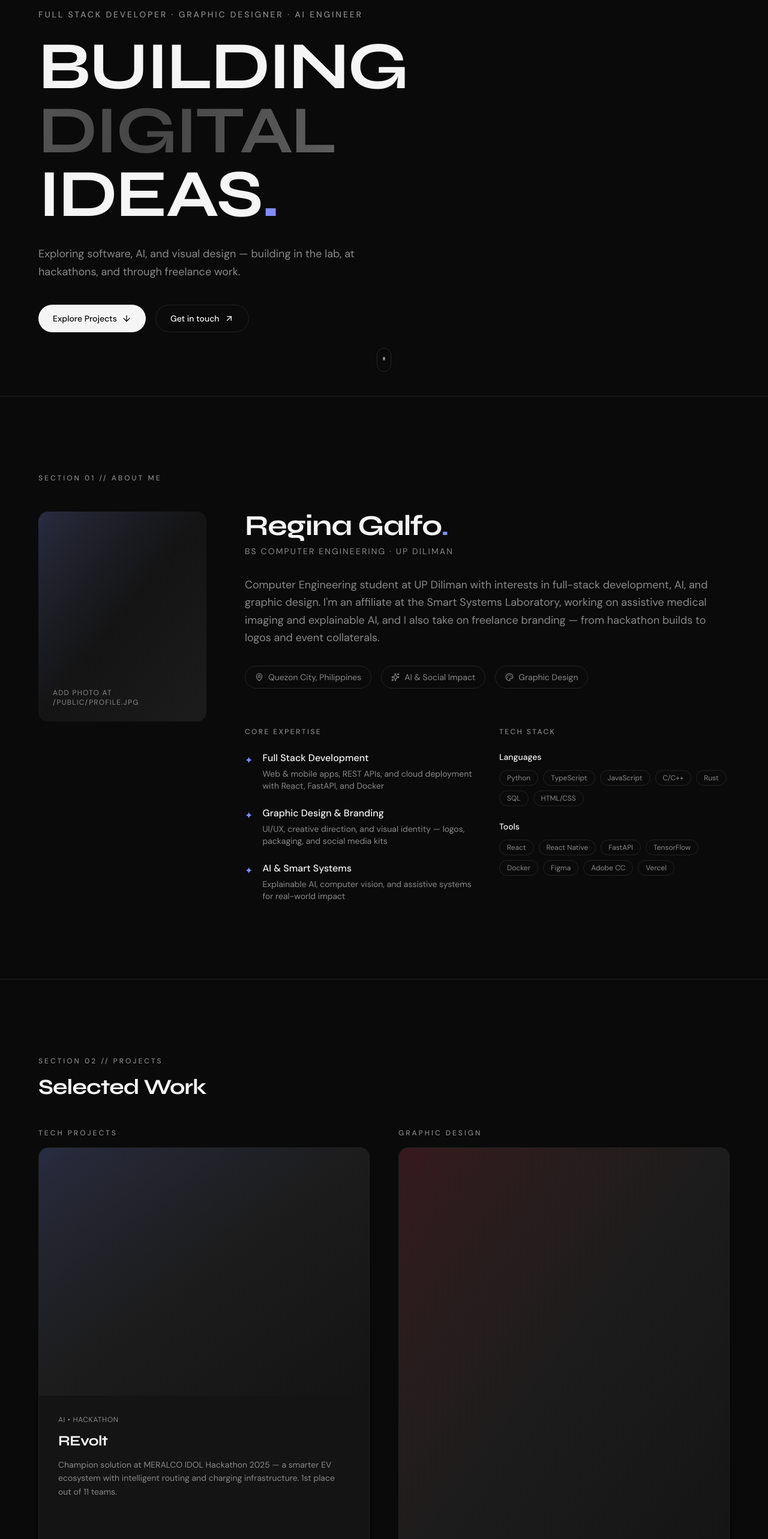
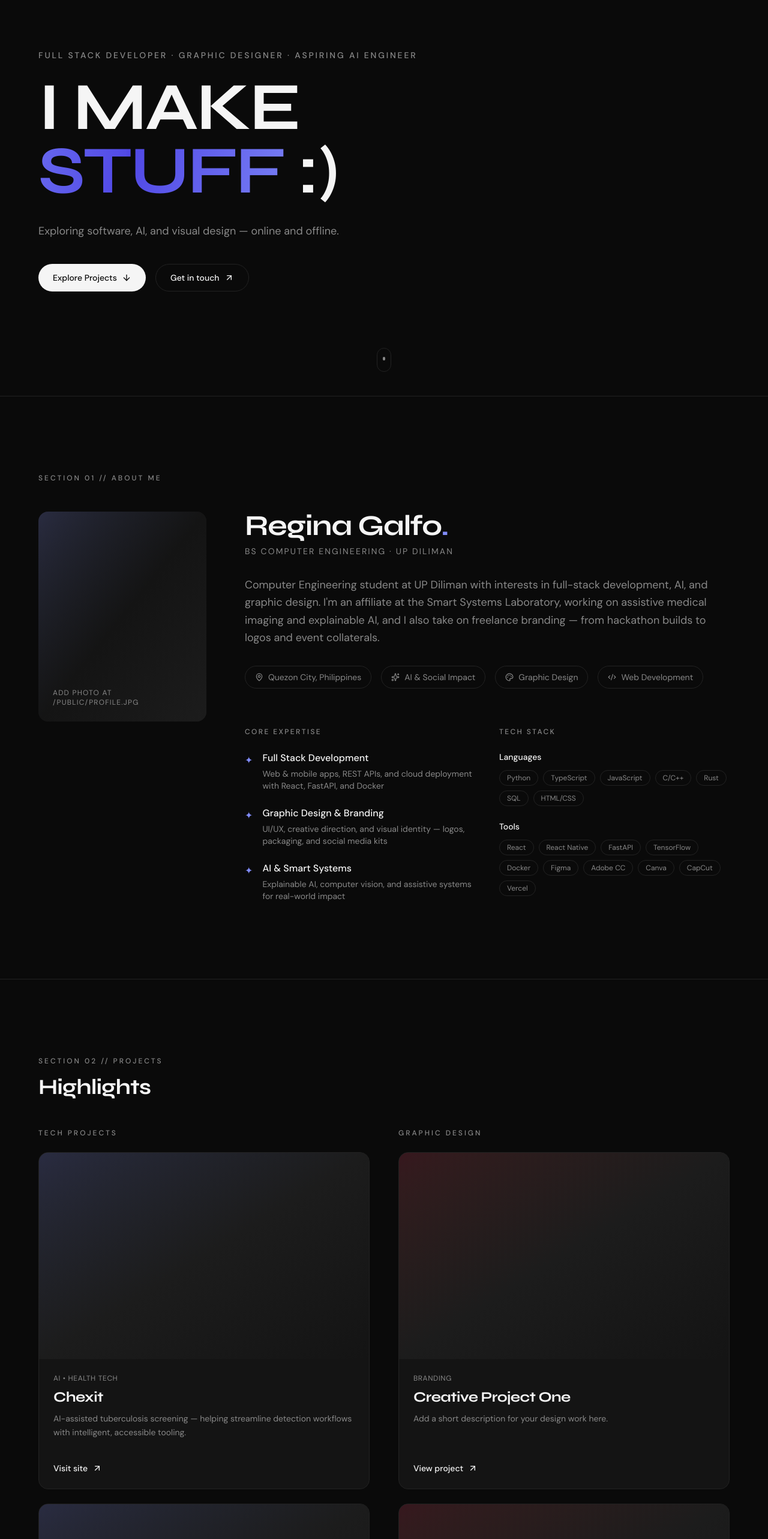
Before and after one commit to wydgin/portfolio, a Next.js app: page / in a window 1280 px wide. Shown: the part 140-2706 px from the top of the page at 60% size. Built offline with nearby package versions, Linux system fonts and the light colour scheme.

Commit message:
More customizations

```diff
--- a/src/app/globals.css
+++ b/src/app/globals.css
@@ -90,18 +90,16 @@ body {
   }
 }
 
-.text-light-flow {
-  --flow-base: #555555;
-  --flow-dim: #333333;
-  --flow-bright: #ffffff;
+.text-accent-flow {
+  --flow-dim: #4338ca;
+  --flow-base: #6366f1;
+  --flow-bright: #a5b4fc;
   display: inline-block;
   background: linear-gradient(
     105deg,
     var(--flow-dim) 0%,
     var(--flow-base) 35%,
-    color-mix(in srgb, var(--flow-bright) 50%, var(--flow-base)) 46%,
     var(--flow-bright) 50%,
-    color-mix(in srgb, var(--flow-bright) 50%, var(--flow-base)) 54%,
     var(--flow-base) 65%,
     var(--flow-dim) 100%
   );
@@ -110,22 +108,22 @@ body {
   -webkit-background-clip: text;
   color: transparent;
   -webkit-text-fill-color: transparent;
-  animation: text-light-flow 4s linear infinite;
+  animation: text-accent-flow 4s linear infinite;
 }
 
-.dark .text-light-flow {
-  --flow-dim: #444444;
-  --flow-base: #666666;
-  --flow-bright: #ffffff;
+.dark .text-accent-flow {
+  --flow-dim: #4f46e5;
+  --flow-base: #818cf8;
+  --flow-bright: #c7d2fe;
 }
 
-:root:not(.dark) .text-light-flow {
-  --flow-dim: #aaaaaa;
-  --flow-base: #777777;
-  --flow-bright: #111111;
+:root:not(.dark) .text-accent-flow {
+  --flow-dim: #4338ca;
+  --flow-base: #6366f1;
+  --flow-bright: #a5b4fc;
 }
 
-@keyframes text-light-flow {
+@keyframes text-accent-flow {
   0% {
     background-position: 150% center;
   }
--- a/src/components/About.tsx
+++ b/src/components/About.tsx
@@ -1,7 +1,7 @@
 "use client";
 
 import { motion } from "framer-motion";
-import { MapPin, Palette, Sparkles } from "lucide-react";
+import { Code2, MapPin, Palette, Sparkles } from "lucide-react";
 import { expertise, siteConfig, techStack } from "@/data/portfolio";
 
 const fadeUp = {
@@ -89,6 +89,10 @@ export function About() {
                 <Palette className="h-3.5 w-3.5" />
                 {siteConfig.designFocus}
               </div>
+              <div className="flex items-center gap-2 rounded-full border border-border px-4 py-2 text-sm text-muted">
+                <Code2 className="h-3.5 w-3.5" />
+                {siteConfig.webFocus}
+              </div>
             </motion.div>
 
             <motion.div
--- a/src/components/Hero.tsx
+++ b/src/components/Hero.tsx
@@ -22,13 +22,13 @@ export function Hero() {
             initial={{ opacity: 0, y: 48 }}
             animate={{ opacity: 1, y: 0 }}
             transition={{ duration: 0.7, delay: 0.1 }}
-            className="font-display text-[clamp(2.75rem,10vw,7rem)] font-bold leading-[0.95] tracking-tight text-foreground"
+            className="font-display text-[clamp(2.5rem,10vw,7rem)] font-bold leading-[0.95] tracking-tight text-foreground"
           >
-            BUILDING
+            I MAKE
             <br />
-            <span className="text-light-flow">DIGITAL</span>
-            <br />
-            IDEAS<span className="text-accent">.</span>
+            <span className="inline-block">
+              <span className="text-accent-flow">STUFF</span> :)
+            </span>
           </motion.h1>
         </div>
 
--- a/src/components/ProjectVisual.tsx
+++ b/src/components/ProjectVisual.tsx
@@ -17,13 +17,18 @@ export function ProjectVisual({
   category,
   className = "",
   priority = false,
+  variant = "explore",
 }: {
   project: Project;
   category: ProjectCategory;
   className?: string;
   priority?: boolean;
+  variant?: "featured" | "explore";
 }) {
-  const aspect = aspectClasses[project.aspect ?? "landscape"];
+  const aspect =
+    variant === "featured"
+      ? "aspect-[16/10]"
+      : aspectClasses[project.aspect ?? "landscape"];
 
   if (project.image) {
     return (
--- a/src/components/Projects.tsx
+++ b/src/components/Projects.tsx
@@ -4,11 +4,12 @@ import Link from "next/link";
 import { motion } from "framer-motion";
 import { ArrowUpRight } from "lucide-react";
 import {
-  getFeaturedProject,
+  getFeaturedProjects,
   getProjectDetailPath,
   projectSections,
   type Project,
   type ProjectCategory,
+  type ProjectSection,
 } from "@/data/portfolio";
 import { ProjectVisual } from "./ProjectVisual";
 
@@ -20,17 +21,43 @@ const fadeUp = {
 function FeaturedProjectCard({
   project,
   category,
-  title,
-  exploreHref,
   index,
 }: {
   project: Project;
   category: ProjectCategory;
-  title: string;
-  exploreHref: string;
   index: number;
 }) {
   const detailHref = getProjectDetailPath(category, project.id);
+  const externalHref = project.href;
+
+  const cardClassName =
+    "group flex h-full min-h-[320px] flex-col overflow-hidden rounded-2xl border border-border bg-surface transition-colors hover:border-border-hover";
+
+  const cardContent = (
+    <>
+      <ProjectVisual
+        project={project}
+        category={category}
+        variant="featured"
+      />
+
+      <div className="flex flex-1 flex-col p-5 md:p-6">
+        <p className="mb-2 text-xs uppercase tracking-wider text-muted">
+          {project.tags.join(" • ")}
+        </p>
+        <h3 className="font-display text-xl font-bold tracking-tight text-foreground md:text-2xl">
+          {project.title}
+        </h3>
+        <p className="mt-2 line-clamp-3 flex-1 text-sm leading-relaxed text-muted">
+          {project.description}
+        </p>
+        <span className="mt-4 inline-flex items-center gap-2 text-sm font-medium text-foreground transition-colors group-hover:text-accent">
+          {externalHref ? "Visit site" : "View project"}
+          <ArrowUpRight className="h-4 w-4 transition-transform group-hover:-translate-y-0.5 group-hover:translate-x-0.5" />
+        </span>
+      </div>
+    </>
+  );
 
   return (
     <motion.div
@@ -38,44 +65,150 @@ function FeaturedProjectCard({
       whileInView="visible"
       viewport={{ once: true, margin: "-60px" }}
       variants={fadeUp}
-      transition={{ duration: 0.5, delay: index * 0.1 }}
-      className="flex h-full flex-col"
+      transition={{ duration: 0.5, delay: index * 0.08 }}
+      className="h-full min-h-0"
     >
-      <p className="mb-4 text-xs font-medium uppercase tracking-[0.25em] text-muted">
-        {title}
-      </p>
+      {externalHref ? (
+        <a
+          href={externalHref}
+          target="_blank"
+          rel="noopener noreferrer"
+          className={cardClassName}
+        >
+          {cardContent}
+        </a>
+      ) : (
+        <Link href={detailHref} className={cardClassName}>
+          {cardContent}
+        </Link>
+      )}
+    </motion.div>
+  );
+}
 
+function HighlightsGrid() {
+  const [techSection, creativesSection] = projectSections;
+  const techFeatured = getFeaturedProjects(techSection.projects, 2);
+  const creativesFeatured = getFeaturedProjects(creativesSection.projects, 2);
+
+  return (
+    <>
+      {/* Desktop: row-aligned grid so paired cards share height */}
+      <div className="hidden md:grid md:grid-cols-2 md:grid-rows-[auto_1fr_1fr_auto] md:gap-x-8 md:gap-y-6 lg:gap-x-12">
+        <SectionLabel section={techSection} index={0} />
+        <SectionLabel section={creativesSection} index={1} />
+
+        <FeaturedProjectCard
+          project={techFeatured[0]}
+          category="tech"
+          index={0}
+        />
+        <FeaturedProjectCard
+          project={creativesFeatured[0]}
+          category="creatives"
+          index={1}
+        />
+
+        <FeaturedProjectCard
+          project={techFeatured[1]}
+          category="tech"
+          index={2}
+        />
+        <FeaturedProjectCard
+          project={creativesFeatured[1]}
+          category="creatives"
+          index={3}
+        />
+
+        <SeeMoreLink section={techSection} index={4} />
+        <SeeMoreLink section={creativesSection} index={5} />
+      </div>
+
+      {/* Mobile: stacked columns */}
+      <div className="flex flex-col gap-12 md:hidden">
+        <ProjectColumnMobile section={techSection} startIndex={0} />
+        <ProjectColumnMobile section={creativesSection} startIndex={2} />
+      </div>
+    </>
+  );
+}
+
+function SectionLabel({
+  section,
+  index,
+}: {
+  section: ProjectSection;
+  index: number;
+}) {
+  return (
+    <motion.p
+      initial="hidden"
+      whileInView="visible"
+      viewport={{ once: true, margin: "-80px" }}
+      variants={fadeUp}
+      transition={{ duration: 0.5, delay: index * 0.05 }}
+      className="text-xs font-medium uppercase tracking-[0.25em] text-muted"
+    >
+      {section.title}
+    </motion.p>
+  );
+}
+
+function SeeMoreLink({
+  section,
+  index,
+}: {
+  section: ProjectSection;
+  index: number;
+}) {
+  return (
+    <motion.div
+      initial="hidden"
+      whileInView="visible"
+      viewport={{ once: true, margin: "-40px" }}
+      variants={fadeUp}
+      transition={{ duration: 0.5, delay: 0.2 }}
+      className="self-end"
+    >
       <Link
-        href={detailHref}
-        className="group flex flex-1 flex-col overflow-hidden rounded-2xl border border-border bg-surface transition-colors hover:border-border-hover"
+        href={section.exploreHref}
+        className="inline-flex items-center gap-2 rounded-full border border-border px-5 py-2.5 text-sm font-medium text-muted transition-colors hover:border-border-hover hover:text-foreground"
       >
-        <ProjectVisual project={project} category={category} />
-
-        <div className="flex flex-1 flex-col p-6 md:p-8">
-          <p className="mb-3 text-xs uppercase tracking-wider text-muted">
-            {project.tags.join(" • ")}
-          </p>
-          <h3 className="font-display text-2xl font-bold tracking-tight text-foreground">
-            {project.title}
-          </h3>
-          <p className="mt-3 flex-1 text-sm leading-relaxed text-muted">
-            {project.description}
-          </p>
-          <span className="mt-6 inline-flex items-center gap-2 text-sm font-medium text-foreground transition-colors group-hover:text-accent">
-            View project
-            <ArrowUpRight className="h-4 w-4 transition-transform group-hover:-translate-y-0.5 group-hover:translate-x-0.5" />
-          </span>
-        </div>
-      </Link>
-
-      <Link
-        href={exploreHref}
-        className="mt-6 inline-flex items-center gap-2 self-start rounded-full border border-border px-5 py-2.5 text-sm font-medium text-muted transition-colors hover:border-border-hover hover:text-foreground"
-      >
-        See more
-        <ArrowUpRight className="h-4 w-4" />
+        {section.seeMoreLabel}
+        <ArrowUpRight className="h-4 w-4 shrink-0" />
       </Link>
     </motion.div>
+  );
+}
+
+function ProjectColumnMobile({
+  section,
+  startIndex,
+}: {
+  section: ProjectSection;
+  startIndex: number;
+}) {
+  const featured = getFeaturedProjects(section.projects, 2);
+
+  return (
+    <div>
+      <SectionLabel section={section} index={startIndex} />
+
+      <div className="mt-6 grid gap-6">
+        {featured.map((project, index) => (
+          <FeaturedProjectCard
+            key={project.id}
+            project={project}
+            category={section.category}
+            index={startIndex + index}
+          />
+        ))}
+      </div>
+
+      <div className="mt-6">
+        <SeeMoreLink section={section} index={startIndex + 2} />
+      </div>
+    </div>
   );
 }
 
@@ -105,21 +238,10 @@ export function Projects() {
           transition={{ duration: 0.5, delay: 0.1 }}
           className="mb-12 font-display text-3xl font-bold tracking-tight md:text-4xl"
         >
-          Selected Work
+          Highlights
         </motion.h2>
 
-        <div className="grid gap-12 md:grid-cols-2 md:gap-8 lg:gap-12">
-          {projectSections.map((section, index) => (
-            <FeaturedProjectCard
-              key={section.id}
-              project={getFeaturedProject(section.projects)}
-              category={section.category}
-              title={section.title}
-              exploreHref={section.exploreHref}
-              index={index}
-            />
-          ))}
-        </div>
+        <HighlightsGrid />
       </div>
     </section>
   );
--- a/src/data/portfolio.ts
+++ b/src/data/portfolio.ts
@@ -1,14 +1,15 @@
 export const siteConfig = {
   name: "Regina Galfo",
-  title: "Full Stack Developer · Graphic Designer · AI Engineer",
+  title: "Full Stack Developer · Graphic Designer · Aspiring AI Engineer",
   email: "reginagalfo.work@gmail.com",
   location: "Quezon City, Philippines",
   focus: "AI & Social Impact",
   designFocus: "Graphic Design",
+  webFocus: "Web Development",
   subtitle: "BS Computer Engineering · UP Diliman",
   bio: "Computer Engineering student at UP Diliman with interests in full-stack development, AI, and graphic design. I'm an affiliate at the Smart Systems Laboratory, working on assistive medical imaging and explainable AI, and I also take on freelance branding — from hackathon builds to logos and event collaterals.",
   heroDescription:
-    "Exploring software, AI, and visual design — building in the lab, at hackathons, and through freelance work.",
+    "Exploring software, AI, and visual design — online and offline.",
   social: {
     github: "https://github.com/wydgin",
   },
@@ -56,6 +57,8 @@ export const techStack = {
     "Docker",
     "Figma",
     "Adobe CC",
+    "Canva",
+    "CapCut",
     "Vercel",
   ],
 };
@@ -77,6 +80,18 @@ export type Project = {
 
 export const techProjects: Project[] = [
   {
+    id: "chexit",
+    title: "Chexit",
+    caption: "AI-assisted TB screening platform.",
+    description:
+      "AI-assisted tuberculosis screening — helping streamline detection workflows with intelligent, accessible tooling.",
+    date: "2026",
+    tags: ["AI", "Health Tech"],
+    href: "https://www.chexit.app/",
+    featured: true,
+    aspect: "landscape",
+  },
+  {
     id: "revolt",
     title: "REvolt",
     caption: "Smarter EV ecosystem — MERALCO IDOL Hackathon Champion.",
@@ -85,7 +100,7 @@ export const techProjects: Project[] = [
     date: "2025",
     tags: ["AI", "Hackathon"],
     featured: true,
-    aspect: "landscape",
+    aspect: "portrait",
   },
   {
     id: "buklod",
@@ -111,6 +126,28 @@ export const techProjects: Project[] = [
 
 export const designProjects: Project[] = [
   {
+    id: "creative-one",
+    title: "Creative Project One",
+    caption: "Placeholder — swap in your project details.",
+    description:
+      "Add a short description for your design work here.",
+    date: "2026",
+    tags: ["Branding"],
+    featured: true,
+    aspect: "portrait",
+  },
+  {
+    id: "creative-two",
+    title: "Creative Project Two",
+    caption: "Placeholder — swap in your project details.",
+    description:
+      "Add a short description for your design work here.",
+    date: "2026",
+    tags: ["UI/UX"],
+    featured: true,
+    aspect: "landscape",
+  },
+  {
     id: "paw-unleashed",
     title: "Paw Unleashed Rebrand",
     caption: "Full rebrand and UI/UX for an Australian pet brand.",
@@ -118,8 +155,7 @@ export const designProjects: Project[] = [
       "Led the full rebrand for an Australian pet brand — UI/UX, visual identity, and automated content systems that improved engagement and sales conversion.",
     date: "2020 – 2021",
     tags: ["Branding", "UI/UX"],
-    featured: true,
-    aspect: "portrait",
+    aspect: "square",
   },
   {
     id: "up-capes",
@@ -148,6 +184,7 @@ export type ProjectSection = {
   category: ProjectCategory;
   title: string;
   exploreHref: string;
+  seeMoreLabel: string;
   projects: Project[];
 };
 
@@ -157,6 +194,7 @@ export const projectSections: ProjectSection[] = [
     category: "tech",
     title: "Tech Projects",
     exploreHref: "/projects/tech",
+    seeMoreLabel: "See more of my technical work",
     projects: techProjects,
   },
   {
@@ -164,12 +202,18 @@ export const projectSections: ProjectSection[] = [
     category: "creatives",
     title: "Graphic Design",
     exploreHref: "/projects/creatives",
+    seeMoreLabel: "See more of my creative pursuits",
     projects: designProjects,
   },
 ];
 
-export function getFeaturedProject(projects: Project[]) {
-  return projects.find((project) => project.featured) ?? projects[0];
+export function getFeaturedProjects(projects: Project[], limit = 2) {
+  const featured = projects.filter((project) => project.featured);
+  if (featured.length >= limit) {
+    return featured.slice(0, limit);
+  }
+  const rest = projects.filter((project) => !project.featured);
+  return [...featured, ...rest].slice(0, limit);
 }
 
 export function getProjectById(category: ProjectCategory, id: string) {
```
